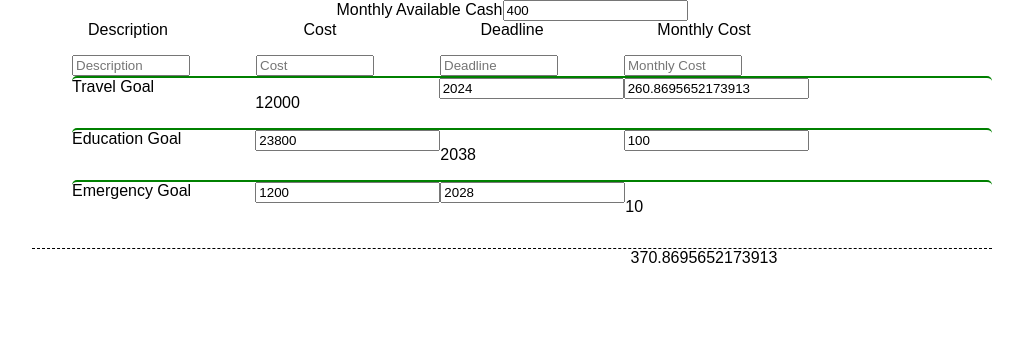
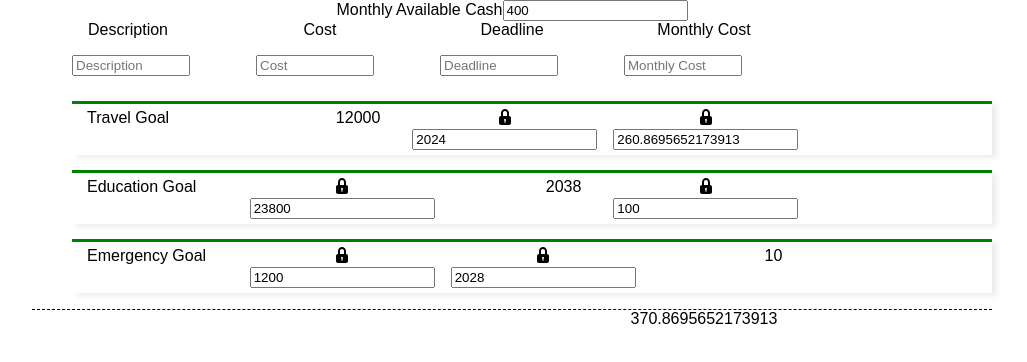
Before and after one commit to abmagil/watrline, a React (Create React App) app: page / in a window 1280 px wide. Shown: the top 362 px of the page, without its empty margins (128-1155 px from the left). Built offline with nearby package versions, Linux system fonts and the light colour scheme.

Commit message:
Messing around with Desktop Style

```diff
--- a/src/components/GoalsTable/GoalAdder/styles.css
+++ b/src/components/GoalsTable/GoalAdder/styles.css
@@ -1,6 +1,7 @@
 .GoalAdder {
   display: grid;
   grid-template-columns: repeat(5, 1fr);
+  margin-bottom: 25px;
 }
 
 .GoalAdder input {
@@ -11,5 +12,4 @@
   width: 5em;
   padding: 5px 1em;
   border-radius: 5px;
-
 }
--- a/src/components/GoalsTable/GoalList/GoalRow/GoalAttribute/component.tsx
+++ b/src/components/GoalsTable/GoalList/GoalRow/GoalAttribute/component.tsx
@@ -3,19 +3,7 @@ import * as React from 'react';
 import DebouncedComponent from '../../../../DebouncedComponent';
 import './styles.css';
 // import NumericInput from '../../../../NumericInput';
-// import Lock from '../../assets/svg/locked.svg';
-
-interface LockProps {
-  className: string;
-  onClick: () => void;
-}
-
-const Lock = ({ className, onClick }: LockProps) => (
-  <svg
-    className={className}
-    onClick={onClick}
-  />
-);
+import {ReactComponent as Lock} from '../../../../../lock.svg';
 
 interface GoalAttributeProps {
   isLocked: boolean;
@@ -26,12 +14,11 @@ interface GoalAttributeProps {
   updateHandler: (e: React.ChangeEvent<HTMLInputElement>) => void;
 }
 
-// const GoalAttribute = ({ isLocked, value, lockedHandler, updateHandler }: GoalAttributeProps) => {
 class GoalAttribute extends React.PureComponent<GoalAttributeProps> {
   render() {
     const { isLocked, value, lockedHandler, updateHandler } = this.props;
     return (
-      <span className="goalAttribute">
+      <span className="GoalAttribute">
         {isLocked
           ? <p>{value}</p>
           : (
--- a/src/components/GoalsTable/GoalList/GoalRow/GoalAttribute/styles.css
+++ b/src/components/GoalsTable/GoalList/GoalRow/GoalAttribute/styles.css
@@ -1,4 +1,14 @@
-svg {
-  height: 0;
-  width: 0;
+.GoalAttribute {
+  padding-right: 1em;
 }
+
+.GoalAttribute svg {
+  height: 1em;
+  width: 1em;
+}
+
+.GoalAttribute p {
+  margin: 0;
+  text-align: right;
+  padding-right: 1em;
+}
--- a/src/components/GoalsTable/GoalList/GoalRow/styles.css
+++ b/src/components/GoalsTable/GoalList/GoalRow/styles.css
@@ -1,10 +1,11 @@
 .GoalRow {
-  border-top-left-radius: 5px;
-  border-top-right-radius: 5px;
-  border-top-style: solid;
-  border-top-width: 2px;
+  border-style: solid none none;
+  border-width: 3px;
+  box-shadow: 5px 3px 5px 0px rgba(200, 200, 200, 0.32);
   display: grid;
   grid-template-columns: repeat(5, 1fr);
+  margin-bottom: 15px;
+  padding: 5px 15px;
 }
 
 .GoalRow.veryLow {
```
Also changed, not shown: src/lock.svg (added).
